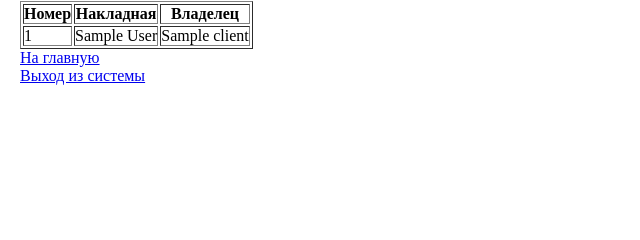
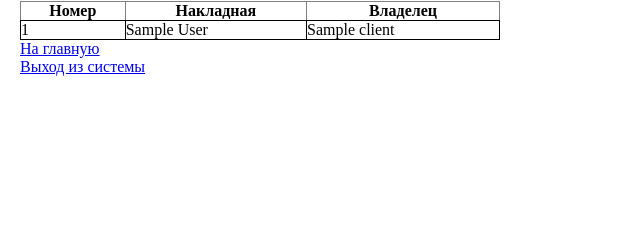
Before and after one commit to Struik/webwms, a Django app: template templates/wms/order.html in a window 1280 px wide. Shown: the part 129-369 px from the top of the page, without its empty margins (0-640 px from the left). Run offline with Django 3.2, Linux system fonts and the light colour scheme; tables that the repository leaves empty hold one stand-in row (values such as "Sample post"); the template is opened without the code that fills it: values that come from a table or form of the project are taken from there, most other values are stand-ins (such as "Sample title", 1, 10 or a date in 2020); parts of the project's set-up code (start-up, migrations or seed data) failed here and were passed over; some libraries are stand-ins or nearby versions.

Commit message:
Custom views

```diff
--- a/templates/wms/order.html
+++ b/templates/wms/order.html
@@ -2,6 +2,38 @@
 {% load staticfiles %}
 {% load i18n %}
 {% block head %}
+        <style type="text/css">
+        table {
+            width:  100%;
+            border-collapse: collapse;
+        }
+        td {
+            border: 1px solid black;
+        }
+        .scrollingTable {
+            width: 30em;
+            overflow-y: auto;
+        }
+    </style>
+
+        <script type="text/javascript">
+        function makeTableScroll() {
+            // Constant retrieved from server-side via JSP
+            var maxRows = 20;
+
+            var table = document.getElementById('order_header');
+            var wrapper = table.parentNode;
+            var rowsInTable = table.rows.length;
+            var height = 0;
+            if (rowsInTable > maxRows) {
+                for (var i = 0; i < maxRows; i++) {
+                    height += table.rows[i].clientHeight;
+                }
+                wrapper.style.height = height + "px";
+            }
+        }
+    </script>
+
         <h1 id="site-name">{% trans 'Solvo.Web order list' %}</h1>
         <script type="text/javascript" src="http://ajax.googleapis.com/ajax/libs/jquery/1.8/jquery.min.js"></script>
         <script type="text/javascript">
@@ -35,6 +67,8 @@
 
 {% block header %}
 <p>Ваши заказы, {{ user.first_name }}</p>
+<body onload="makeTableScroll();">
+<div class="scrollingTable">
 <table id="order_header" border="1">
     <tr><th>Номер</th><th>Накладная</th><th>Владелец</th></tr>
     {% for a in available_orders %}
@@ -45,6 +79,8 @@
     </tr>
     {% endfor %}
 </table>
+</div>
+</body>
 {% endblock %}
 
 {% block detail %}
```
